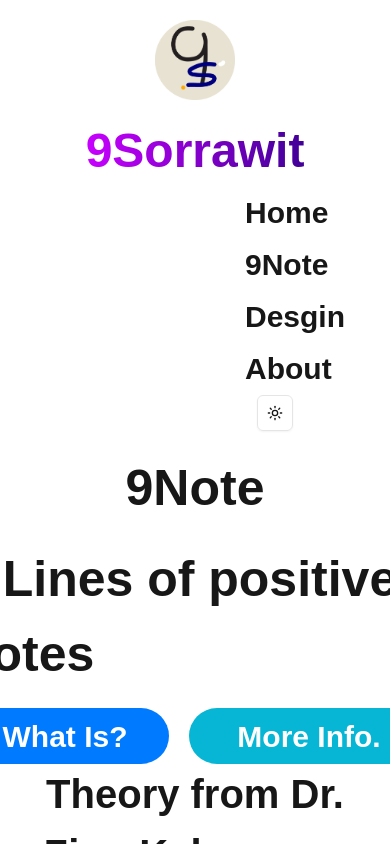
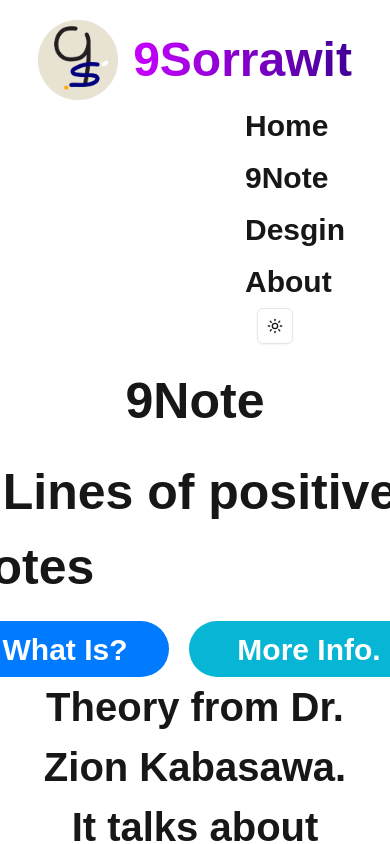
Before and after one commit to sorrawit2546/9Sorrawit, a Next.js app in the folder client/: page /9note in a window 390 px wide. Shown: the top 844 px of the page. Built offline with nearby package versions, Linux system fonts and the light colour scheme.

Commit message:
[fix client]

```diff
--- a/client/package.json
+++ b/client/package.json
@@ -23,6 +23,7 @@
     "fs": "^0.0.1-security",
     "github-slugger": "^2.0.0",
     "gray-matter": "^4.0.3",
+    "lucide": "^0.476.0",
     "lucide-react": "^0.471.0",
     "markdown-it": "^14.1.0",
     "markdown-it-anchor": "^9.2.0",
--- a/client/src/components/header.tsx
+++ b/client/src/components/header.tsx
@@ -1,5 +1,6 @@
 'use client'
 import { useState, useEffect, MouseEvent } from 'react';
+import { X , Menu } from 'lucide-react';
 import { ModeToggle } from './modetoggle';
 
 export default function Header() {
@@ -7,6 +8,12 @@ export default function Header() {
     const [isMounted, setIsMounted] = useState(false);
 
     const [isScrolling, setIsScrolling] = useState(false);
+
+    const [mobileDrawerOpen, setMobileDrawerOpen] = useState(false);
+
+    const  toggleNavbar = () => {
+        setMobileDrawerOpen(!mobileDrawerOpen);
+    };
 
     useEffect(() => {
         setIsMounted(true);
@@ -57,7 +64,7 @@ export default function Header() {
                     : 'bg-transparent'
                 } flex flex-col md:flex-row items-center justify-center font-manrope`}
         >
-            <div className="max-w-full w-96 mb:flex-col sm:flex-col  md:flex-row flex items-center justify-center gap-[15px]">
+            <div className=" max-w-full w-96 mb:flex-row sm:flex-row  md:flex-row flex items-center justify-center gap-[15px]">
                 <img
                     className="w-[80px] lg:w-[100px] h-[80px] lg:h-[100px]"
                     src="/logo9sorrawit.png"
@@ -67,7 +74,7 @@ export default function Header() {
                     9Sorrawit
                 </label>
             </div>
-            <div className="font-semibold text-3xl space-x-10 flex mb:flex-col sm:flex-col sm:space-x-0 md:flex-row dark:text-white">
+            <div className="font-semibold text-3xl space-x-10 flex mb:flex-col sm:flex-col sm:space-x-0 md:flex-row  dark:text-white">
                 <a
                     href="/"
                     onClick={(e) => isMounted && handleNavClick('/', e)}
@@ -109,7 +116,7 @@ export default function Header() {
                     About
                 </a>
             </div>
-            <div>
+            <div className=''>
                 <ModeToggle />
             </div>
         </div>
```
Also changed, not shown: 1 other file (tests, documents, lock files or other folders).
